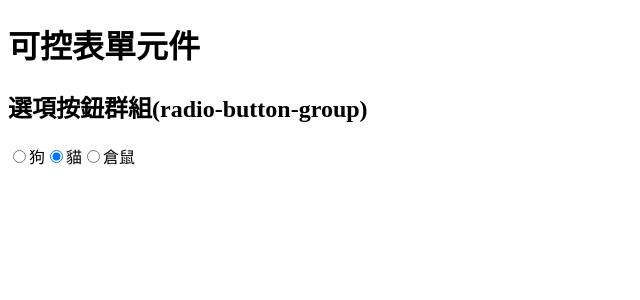
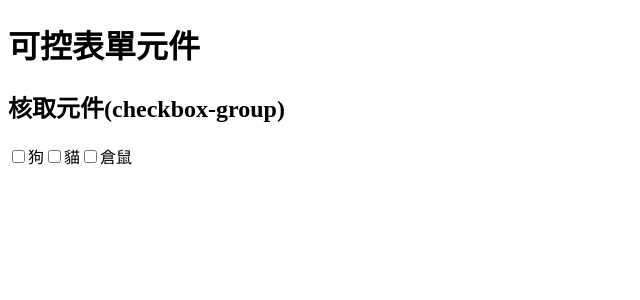
Before and after one commit to FrostAce52/next-base-main, a Next.js app: page /cs-1016/controlled-form in a window 1280 px wide. Shown: the top 300 px of the page, without its empty margins (0-640 px from the left). Built offline with nearby package versions, Linux system fonts and the light colour scheme.

Commit message:
controlled-form 07 checkbox

```diff
--- a/components/controlled-form/input-ime.js
+++ b/components/controlled-form/input-ime.js
@@ -1,3 +1,6 @@
+//  refs: https://zhuanlan.zhihu.com/p/415365117
+//        https://github.com/facebook/react/issues/3926
+// https://eddychang.me/blog/react-chinese-ime-issue
 import { useRef, useState, forwardRef } from 'react'
 
 function InputIME(props, ref) {
--- /dev/null
+++ b/components/controlled-form/my-checkbox-group.js
@@ -0,0 +1,48 @@
+import React, { useState, useEffect } from 'react'
+
+export default function MyCheckboxGroup(props) {
+  // 選項按鈕群組 選項陣列
+  const petOptions = ['狗', '貓', '倉鼠']
+  // 擴充成物件陣列，有一個可以代表是否有被勾選布林值屬性，預設是false
+  const initState = petOptions.map((v, i) => {
+    return { id: i + 1, label: v, checked: false }
+  })
+  // 狀態值
+  const [pets, setPets] = useState(initState)
+
+  const handleToggleChecked = (petId) => {
+    const nextPets = pets.map((v, i) => {
+      // 這裡判斷id值是否等於傳入petId
+      if (v.id === petId) {
+        // 這裡切換項目的checked屬性
+        return { ...v, checked: !v.checked }
+      } else {
+        return v
+      }
+    })
+
+    // 設定到狀態
+    setPets(nextPets)
+  }
+
+  return (
+    <>
+      <h2>核取元件(checkbox-group)</h2>
+      {pets.map((v, i) => {
+        return (
+          <label key={v.id}>
+            <input
+              type="checkbox"
+              checked={v.checked}
+              value={v.label}
+              onChange={(e) => {
+                handleToggleChecked(v.id)
+              }}
+            />
+            {v.label}
+          </label>
+        )
+      })}
+    </>
+  )
+}
--- a/components/controlled-form/my-radeo-button-group.js
+++ b/components/controlled-form/my-radio-button-group.js
@@ -1,19 +1,23 @@
 import React, { useState, useEffect } from 'react'
 
 export default function MyRadioButtonGroup(props) {
+  // 選項按鈕群組 選項陣列
   const petOptions = ['狗', '貓', '倉鼠']
-  //
+  // 狀態值，從中選出一個
   const [pet, setPet] = useState('貓')
 
   return (
     <>
       <h2>選項按鈕群組(radio-button-group)</h2>
       {petOptions.map((v, i) => {
+        // 注意要包在label標籤(或div或Fragment元件)裡面，以免造成jsx只能有一個根元素的錯誤
         return (
           <label key={i}>
             <input
               type="radio"
+              // 每個radio選項用自己本身的值v和狀態相比，相符會是true，反之是false
               checked={v === pet}
+              // 這裡統一使用像之前可控表單元件的寫法(value+onChange)
               value={v}
               onChange={(e) => {
                 setPet(e.target.value)
--- a/pages/cs-1016/controlled-form.js
+++ b/pages/cs-1016/controlled-form.js
@@ -2,7 +2,9 @@ import React, { useState, useEffect } from 'react'
 import MyInputText from '@/components/controlled-form/my-input-text'
 import MyTextarea from '@/components/controlled-form/my-textarea'
 import MySelect from '@/components/controlled-form/my-select'
-import MyRadioButtonGroup from '@/components/controlled-form/my-radeo-button-group'
+import MyRadioButtonGroup from '@/components/controlled-form/my-radio-button-group'
+
+import MyCheckboxGroup from '@/components/controlled-form/my-checkbox-group'
 
 export default function ControlledForm() {
   return (
@@ -11,7 +13,8 @@ export default function ControlledForm() {
       {/* <MyInputText /> */}
       {/* <MyTextarea /> */}
       {/* <MySelect /> */}
-      <MyRadioButtonGroup />
+      {/* <MyRadioButtonGroup /> */}
+      <MyCheckboxGroup />
     </>
   )
 }
```
